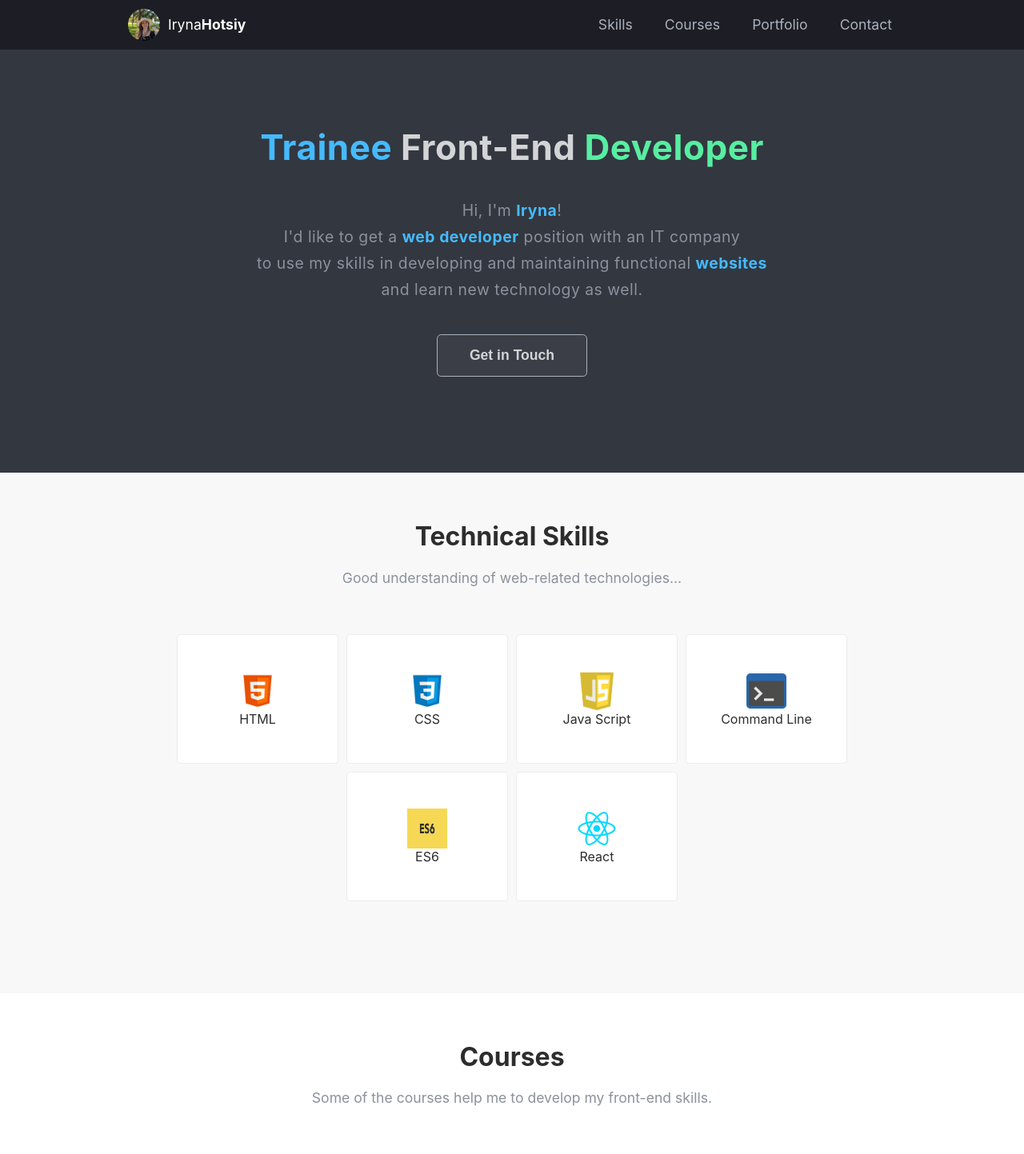
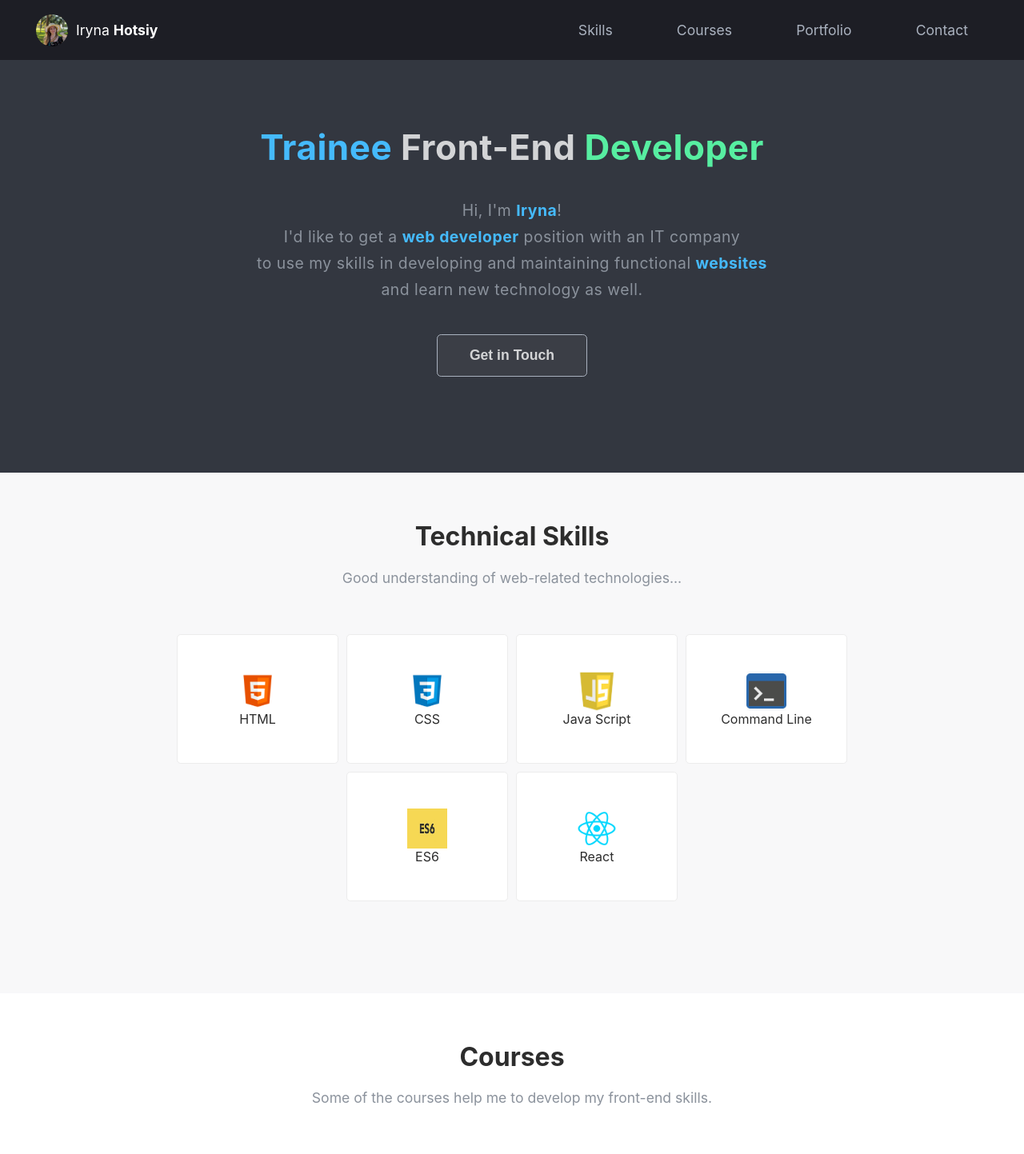
Before and after one commit to irynahotsiy/iHotsiy-Portfolio, a React (Create React App) app: page / in a window 1280 px wide. Shown: the top 1443 px of the page at 80% size. Built offline with nearby package versions, Linux system fonts and the light colour scheme.

Commit message:
Fix design problems

```diff
--- a/src/components/Courses/Courses.css
+++ b/src/components/Courses/Courses.css
@@ -17,7 +17,7 @@
 }
 .logotype{
     margin: 0;
-    padding-top: 7px;
+    padding: 10px 0;
     width: 100%;
     max-width: 320px;
     line-height: 0em;
@@ -31,11 +31,13 @@
 }
 .information h3{
     text-transform: capitalize;
+    font-weight: 500;
     margin: 0;
 }
 .information p, ul{
     margin: 5px;
     line-height: 2;
+    color:#5d5c5c;
 }
 
 hr{
@@ -55,4 +57,9 @@ hr{
     .boxes-row{
         justify-content: center;
     }
+    .information p, ul{
+        line-height: 1.5;
+        font-size: 1rem;
+        text-align: justify;
+    }
 }
--- a/src/components/Navbar/Navbar.css
+++ b/src/components/Navbar/Navbar.css
@@ -1,16 +1,16 @@
+
 .navbar{
     background: #1d1e25;
-    width: 100%;
     position: fixed;
     top:0;
+    left: 0;
+    right: 0;
     line-height: 3.5em;
     font-size: 1.1em;
-    display: flex;
-    justify-content: center;
     font-weight: 400;
 }
 .nav-container{
-    width: 1050px;
+    width: 100%;
     display: flex;
     align-items: center;
 }
@@ -33,6 +33,7 @@
     border-radius: 1.5rem;
 }
 .navbar-nav{
+    box-sizing: border-box;
     margin: 0;
     padding: 0 30px;
     width: 100%;
@@ -42,13 +43,15 @@
     list-style: none;
     flex-direction: row;
 }
+.nav-item{
+    padding: 20px 40px;
+}
 .nav-item a {
     text-decoration: none;
     cursor: pointer;
-    padding: 20px;
     color: #aab2bf;
 }
-.nav-item a:hover, .nav-item a:focus{
+.nav-item:hover > a, .nav-item:focus a{
     color: #1d1e25;
 }
 .nav-item:hover, .nav-item:focus{
@@ -56,7 +59,7 @@
     transition: all 0.5s;
 }
 .navbar-burger{
-    padding: 0 30px;
+    padding-right: 20px;
     width: 100%;
     display: none;
     color: white;
@@ -83,7 +86,13 @@ button{
         margin-top: 50px;
         background: #1d1e25;
         align-items: flex-end;
+        justify-content: center;
         text-align: end;
+    }
+    .nav-item a {
+        text-decoration: none;
+        cursor: pointer;
+        color: #aab2bf;
     }
     .navbar-burger{
         display: flex;
@@ -91,5 +100,9 @@ button{
     }
     .nav-item{
         width: 100%;
+        padding: 10px 20px;
+    }
+    .navbar-brand{
+        padding: 0;
     }
 }
--- a/src/components/Navbar/Navbar.jsx
+++ b/src/components/Navbar/Navbar.jsx
@@ -27,8 +27,8 @@ class Navbar extends Component {
               <img src={image} className="profile-image" alt="Profile" />
             </span>
             <span>
-              Iryna <br />
-              <strong> Hotsiy</strong>
+              Iryna
+              <span><strong>Hotsiy</strong></span>
             </span>
           </a>
           <div className="navbar-burger align-right">
--- a/src/components/Portfolio/Portfolio.css
+++ b/src/components/Portfolio/Portfolio.css
@@ -1,6 +1,7 @@
 .gradiented-btn{
     padding: 7px 15px;
     margin-right: 15px;
+    margin-top: 10px;
     background: linear-gradient(to left, rgba(138,199,131,1), rgb(42, 171, 143));
     border: none;
     font-size: 1rem;
@@ -33,6 +34,7 @@
 .project-background{
     width: 100%;
     max-width: 760px;
+    box-sizing: border-box;
     display: flex;
     flex-direction: column;
     text-align: start;
@@ -44,10 +46,10 @@
     text-transform: uppercase;
 }
 .project-background p{
-    margin: 7px 0;
+    margin: 10px 0;
     font-style: italic;
-    line-height: 1.25;
-    color: grey;
+    line-height: 1.5;
+    color: #5d5c5c;
 }
 
 
```
